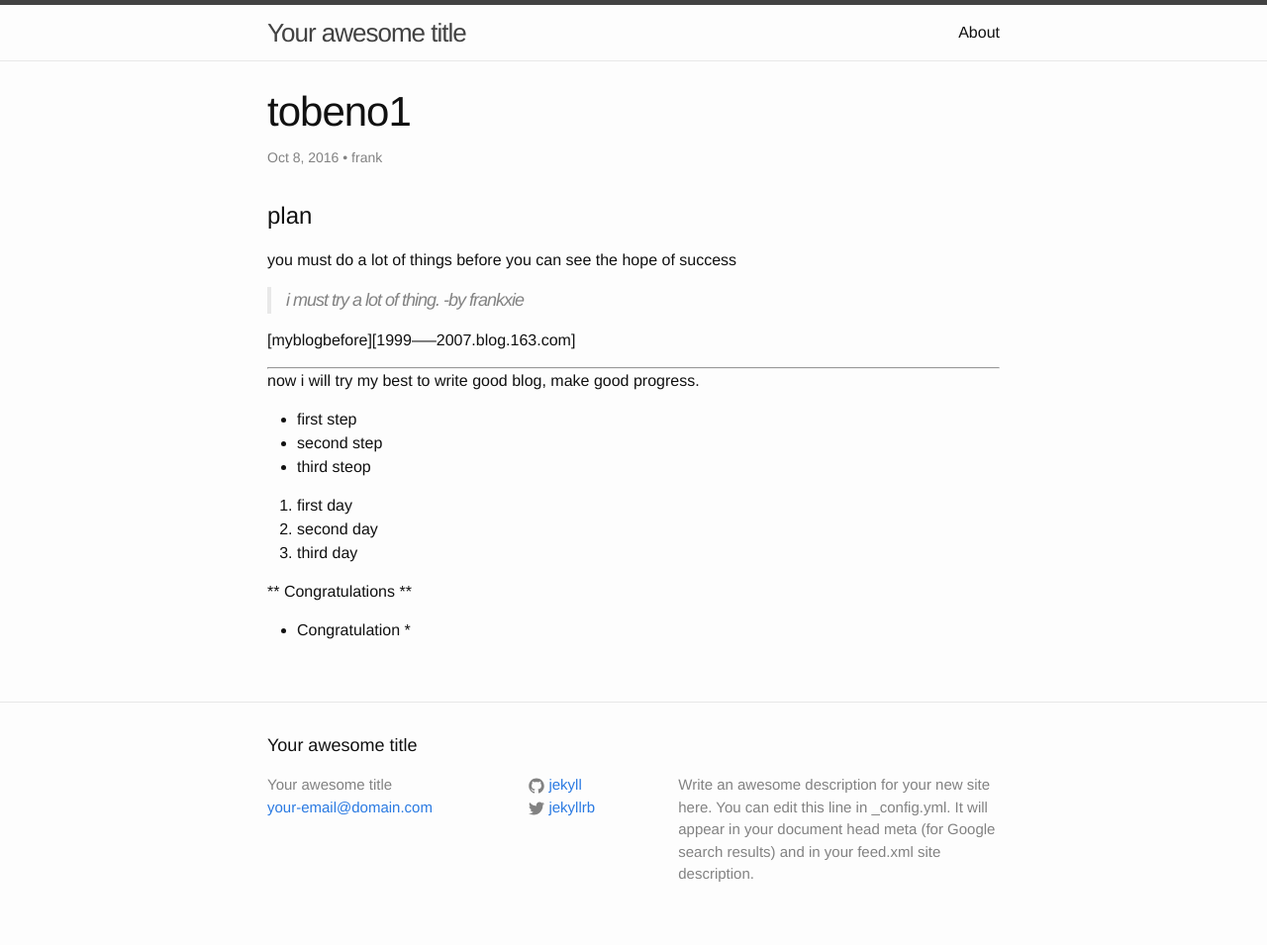
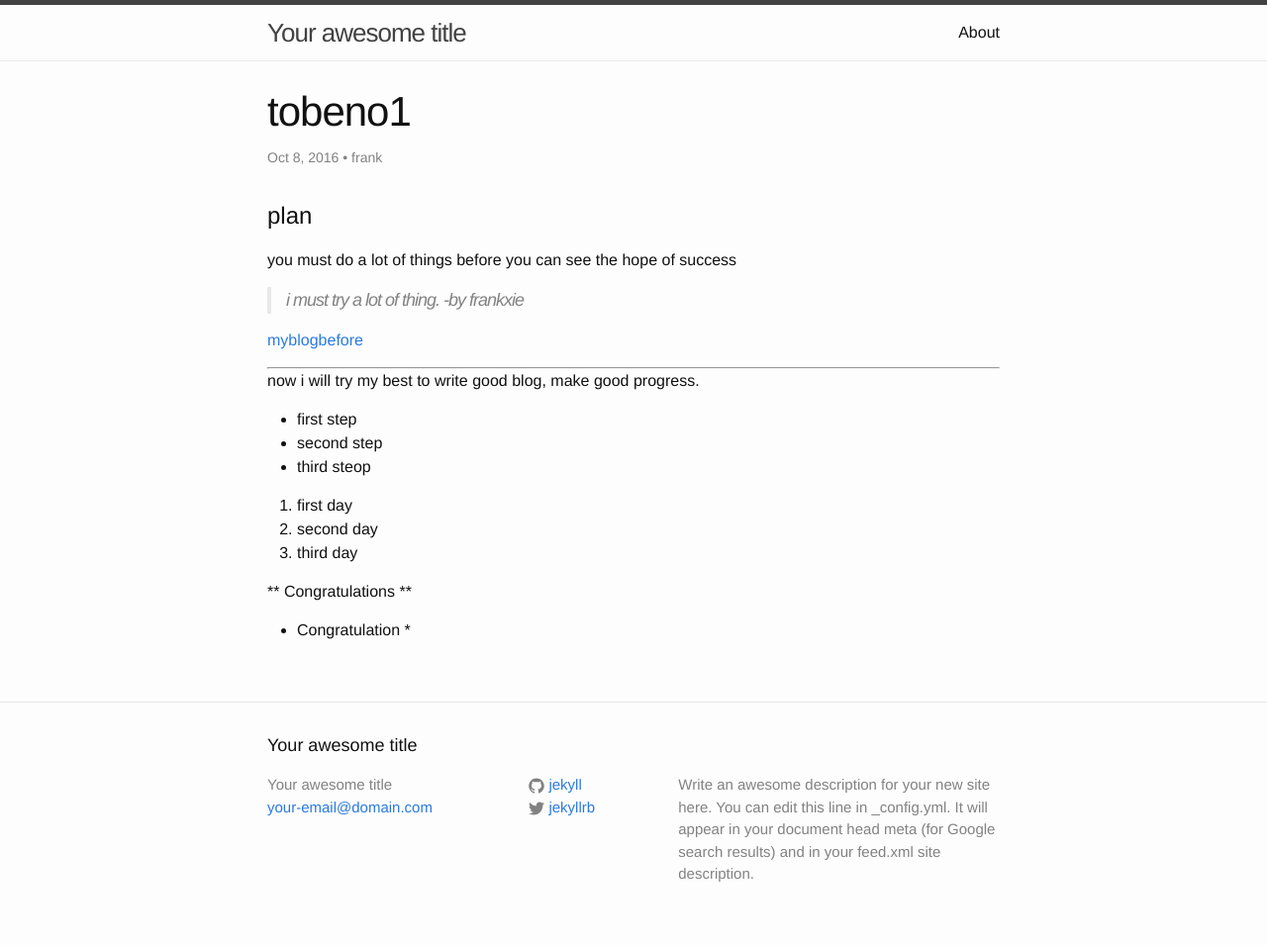
Before and after one commit to frankxieke/frankxieke.github.io, a Jekyll site: the page built from _posts/2016-10-08-firstdayblog_tobeno1.md, in a window 1280 px wide. Shown: the whole page at 99% size. Built offline with Jekyll 4.4.1, drawn with Linux system fonts in a browser that asks for light colours.

Commit message:
add link to my blog

```diff
--- a/_posts/2016-10-08-firstdayblog_tobeno1.md
+++ b/_posts/2016-10-08-firstdayblog_tobeno1.md
@@ -12,7 +12,7 @@ you must do a lot of things before you can see the hope of success
 
 > i must try a lot of thing. -by frankxie
 
-[myblogbefore][1999-----2007.blog.163.com]
+[myblogbefore](1999-----2007.blog.163.com)
 
 ***
 now i will try my best to write good blog, make good progress.
```
